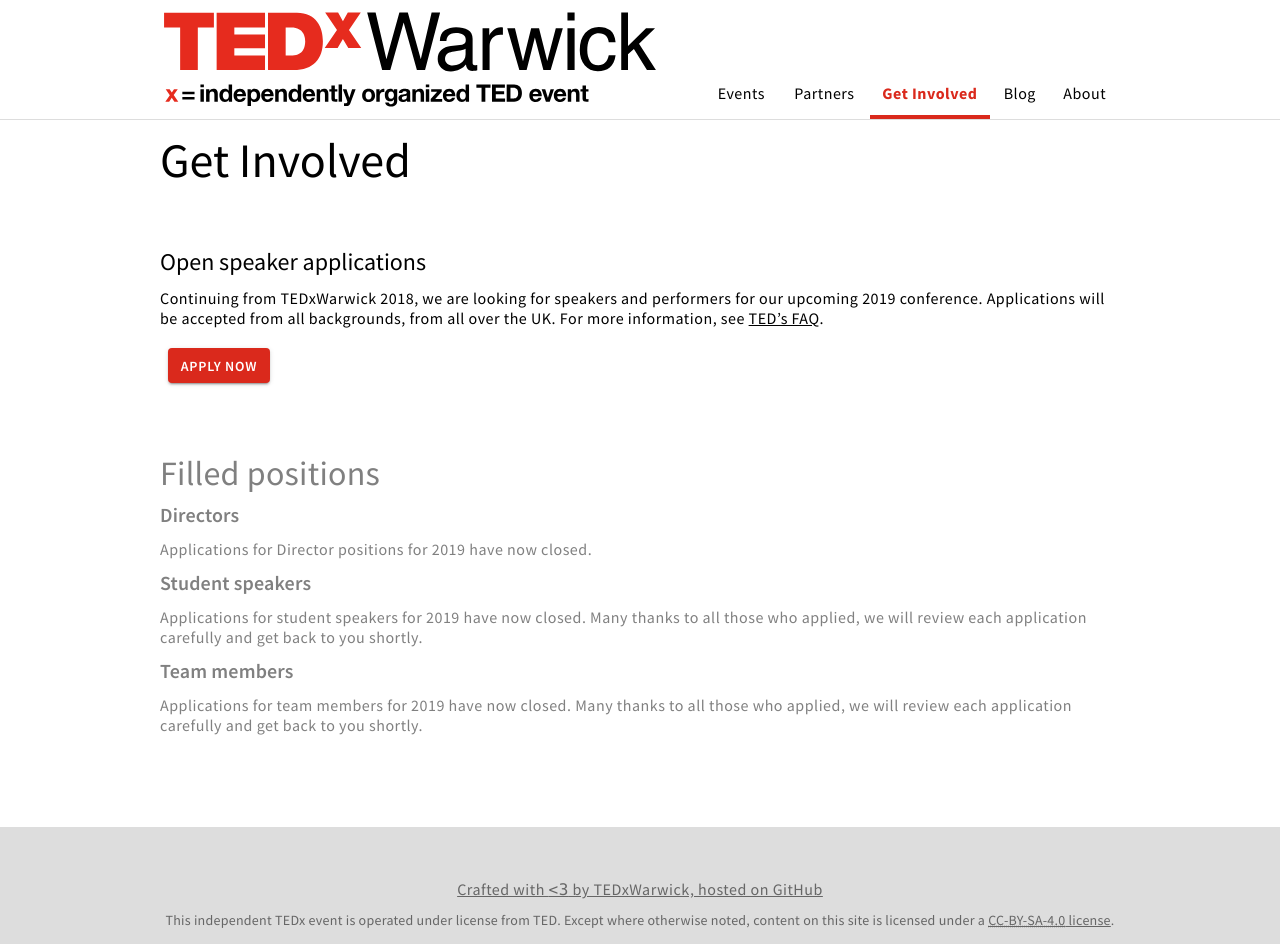
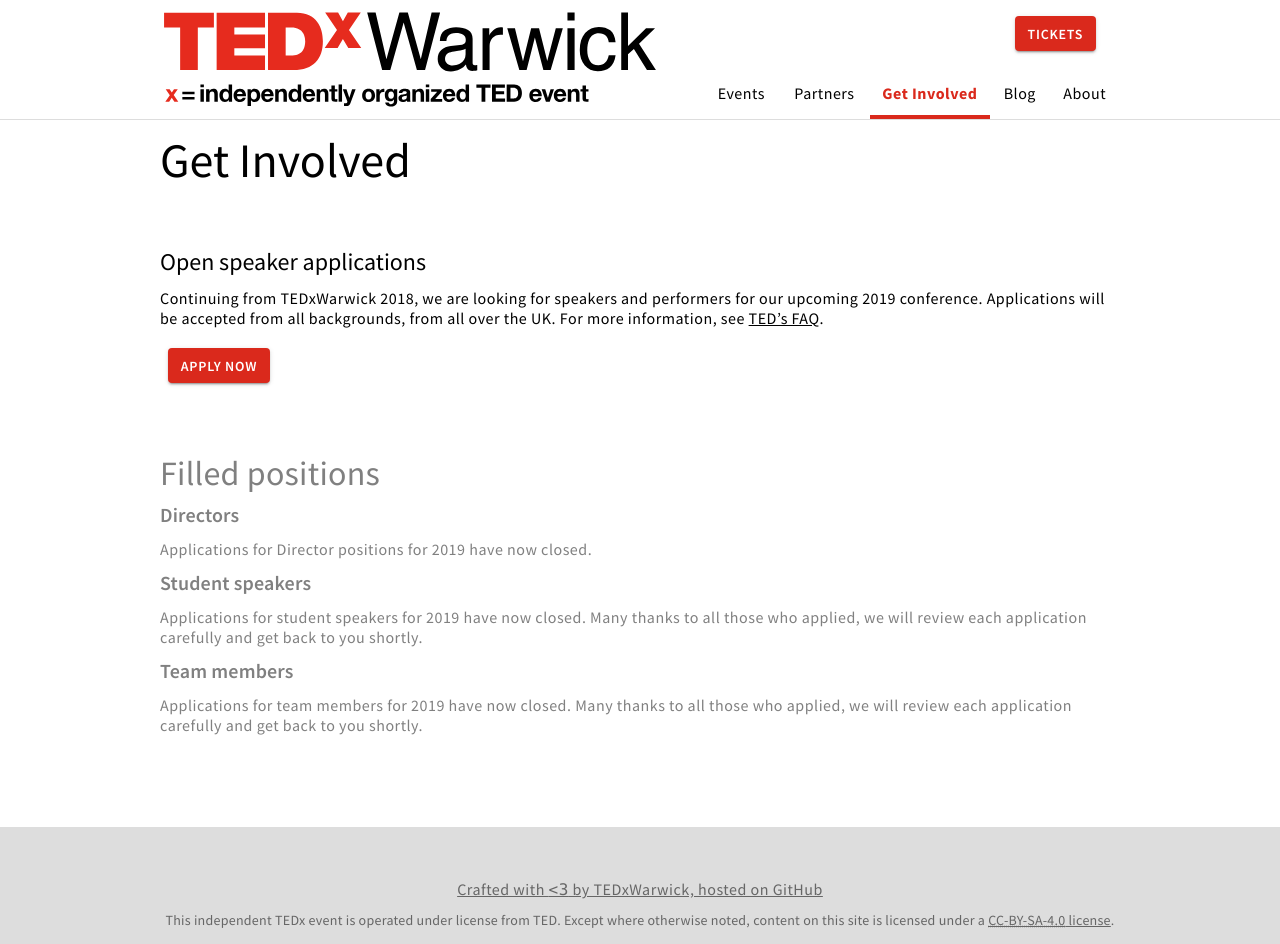
Before and after one commit to TEDxWarwickTechnical/tedxwarwicktechnical.github.io, a Jekyll site: the page built from get-involved.html, in a window 1280 px wide. Built offline with Jekyll 4.4.1, drawn with Linux system fonts in a browser that asks for light colours; comment, search, counter and statistics services are not loaded.

Commit message:
Universe event listing embed page

```diff
--- a/_config.yml
+++ b/_config.yml
@@ -107,6 +107,8 @@
     page: "/about"
 
 cta:
+  - name: Tickets
+    link: "/tickets"
 
 fb-app-id: "600131706999745"
 fb-page: "TEDxWarwick"
--- a/_includes/components/cta.html
+++ b/_includes/components/cta.html
@@ -1,7 +1,24 @@
 <div>
-  {% for btn in site.cta -%}
-  <a class="btn btn-{{ btn.style | default: primary }}" role="button" href="{{ btn.page | relative_url }}">
+{% for btn in site.cta -%}
+
+{%- assign script = btn.script -%}
+{%- assign link = btn.link -%}
+
+{%- if script -%}
+  <button class="btn btn-{{ btn.style | default: 'primary' }}" role="button" onclick="{{ script }}">
+    {{ btn.name }}
+  </button>
+
+{%- elsif link -%}
+  {%- assign linkFirstChar = link | slice: 0 -%}
+  {%- if linkFirstChar == '/' -%}
+    {%- assign link = link | relative_url -%}
+  {%- endif -%}
+
+  <a class="btn btn-{{ btn.style | default: 'primary' }}" role="button" href="{{ link }}">
     {{ btn.name }}
   </a>
-  {%- endfor %}
+{%- endif -%}
+
+{%- endfor %}
 </div>
--- a/_layouts/raw.html
+++ b/_layouts/raw.html
@@ -5,6 +5,18 @@
   {% if page.style -%}
     <style type="text/css">{{ page.style }}</style>
   {%- endif %}
+
+  {%- assign styles = '' | split: '' -%}
+  {%- if page.styles -%}
+    {%- assign styles = styles | concat: page.styles -%}
+  {%- endif -%}
+  {%- if layout.styles -%}
+    {%- assign styles = styles | concat: layout.styles -%}
+  {%- endif -%}
+  {% for style in styles -%}
+    {% assign styleFile = '/assets/css/' | append: style | append: '.css' | relative_url -%}
+    <link type="text/css" rel="stylesheet" href="{{ styleFile }}">
+  {%- endfor %}
 
   {%- assign scripts = '' | split: '' -%}
   {%- if page.scripts -%}
--- /dev/null
+++ b/_sass/_tickets.scss
@@ -0,0 +1,3 @@
+.universe-wrap {
+  margin-top: 60px;
+}
--- /dev/null
+++ b/assets/css/tickets.scss
@@ -0,0 +1,4 @@
+---
+---
+
+@import 'tickets';
```
Also changed, not shown: tickets.html (added, +16 -0 lines).
